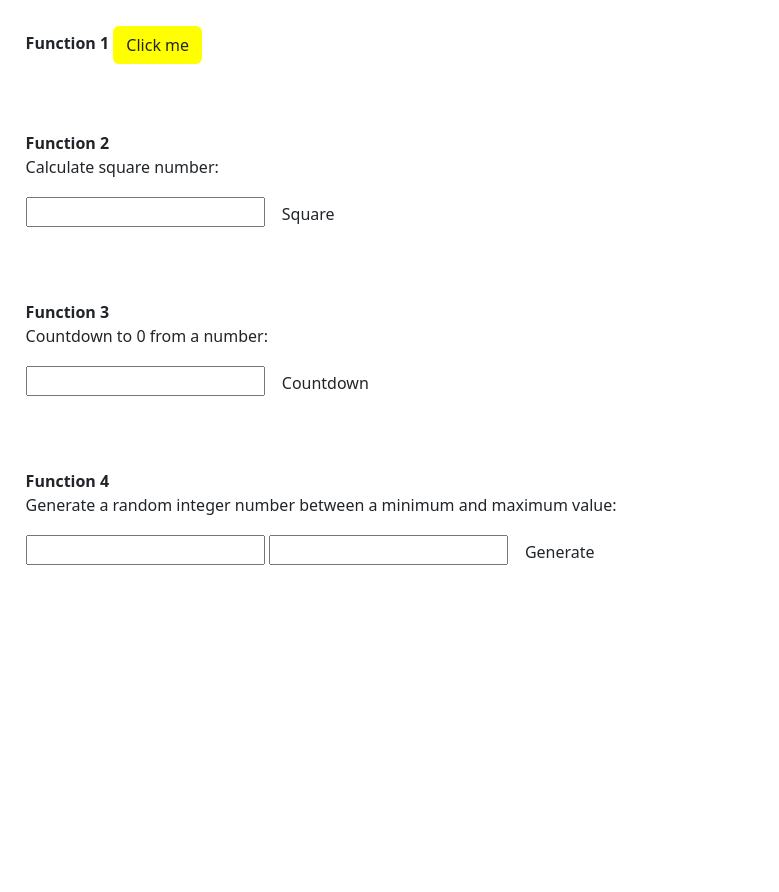
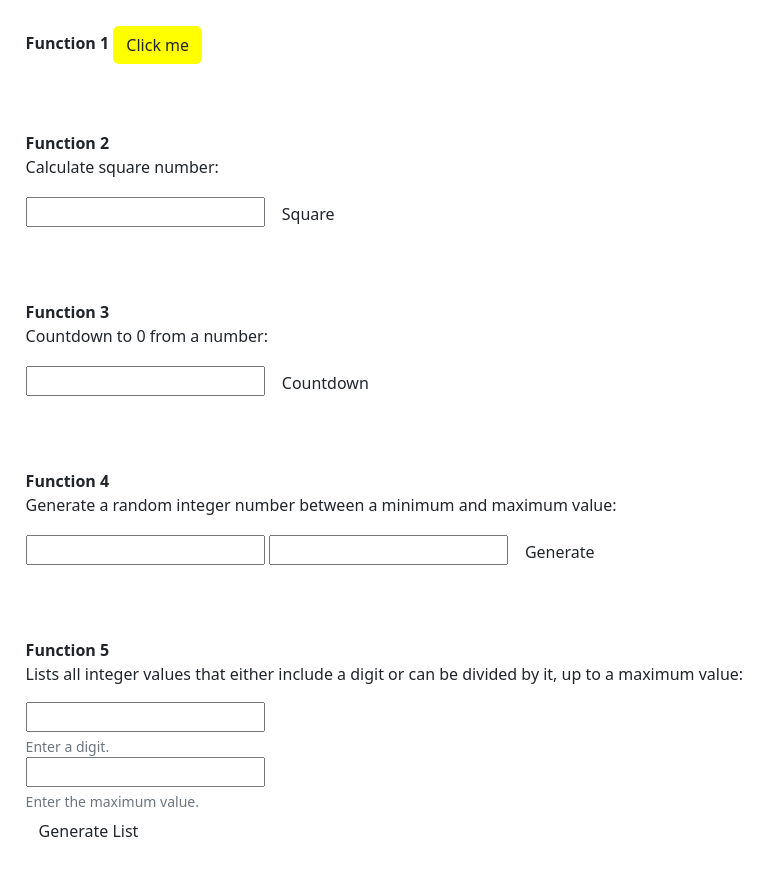
Before and after one commit to felixfinkOU/homework5, a plain HTML site: page index.html in a window 1280 px wide. Shown: the whole page, without its empty margins (0-779 px from the left). Before the commit the page ends 800 px from the top, so only its background shows below. Drawn offline with nearby package versions, Linux system fonts and the light colour scheme.

Commit message:
Update index.html

```diff
--- a/index.html
+++ b/index.html
@@ -40,6 +40,18 @@
       </div>
       <p id="placeholder4"></p>
     </div>
+    <div style="padding:2%;">
+      <b>Function 5</b>
+      <p>Lists all integer values that either include a digit or can be divided by it, up to a maximum value:</pa>
+      <div>
+        <input type="text" name="digitID" id="digitID" aria-describedby="digitHelp">
+        <div id="digitHelp" class="form-text">Enter a digit.</div>
+        <input type="text" name="max5ID" id="max5ID" aria-describedby="maxValueHelp">
+        <div id="maxValueHelp" class="form-text">Enter the maximum value.</div>
+        <button class="btn" onclick='function5()'>Generate List</button>
+      </div>
+      <p id="placeholder5"></p>
+    </div>
     <script src="https://cdn.jsdelivr.net/npm/bootstrap@5.2.2/dist/js/bootstrap.bundle.min.js" integrity="sha384-OERcA2EqjJCMA+/3y+gxIOqMEjwtxJY7qPCqsdltbNJuaOe923+mo//f6V8Qbsw3" crossorigin="anonymous"></script>
     <script>
       function writeValue() {
@@ -67,6 +79,25 @@
         let randomNum = Math.round(Math.random()*(max - min) + min);
         document.getElementById('placeholder4').innerHTML = randomNum;
       }
+      function function5() {
+        let digit = document.querySelector("#digitID").value;
+        let digitInt = parseInt(digit);
+        let max = document.querySelector("#max5ID").value;
+        max = parseInt(max);
+        let dividers = "";
+        let includeDigit = "";
+        for (let i = 0; i <= max; i++) {
+          let iStr = i.toString();
+          if ((i%digitInt) == 0 && i != 0) {
+            dividers += (iStr + " ");
+          }
+          if (iStr.includes(digit)) {
+            includeDigit += (iStr + " ");
+          }
+        }
+        let result = "Dividers: " + dividers + "<br>" + "Include Digit: " + includeDigit;
+        document.getElementById('placeholder5').innerHTML = result;
+      }
     </script>
   </body>
 </html>
```
